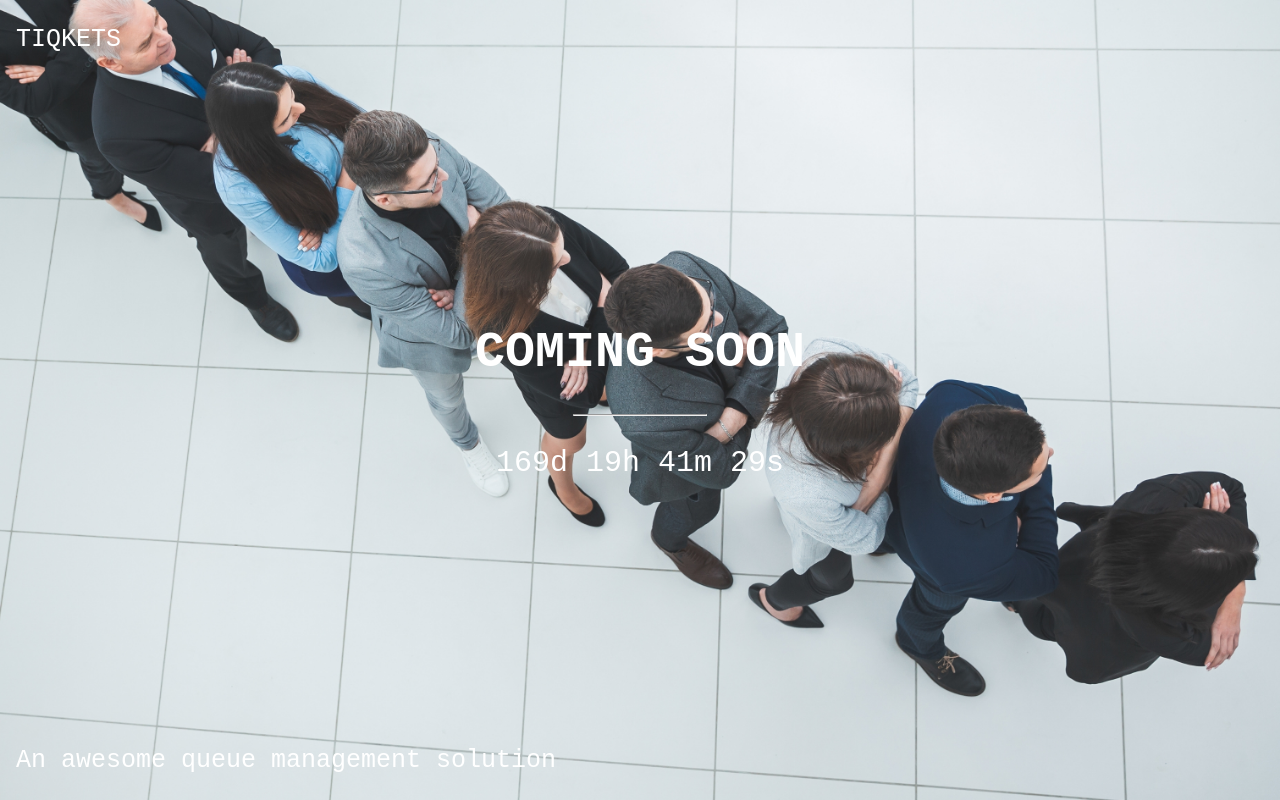
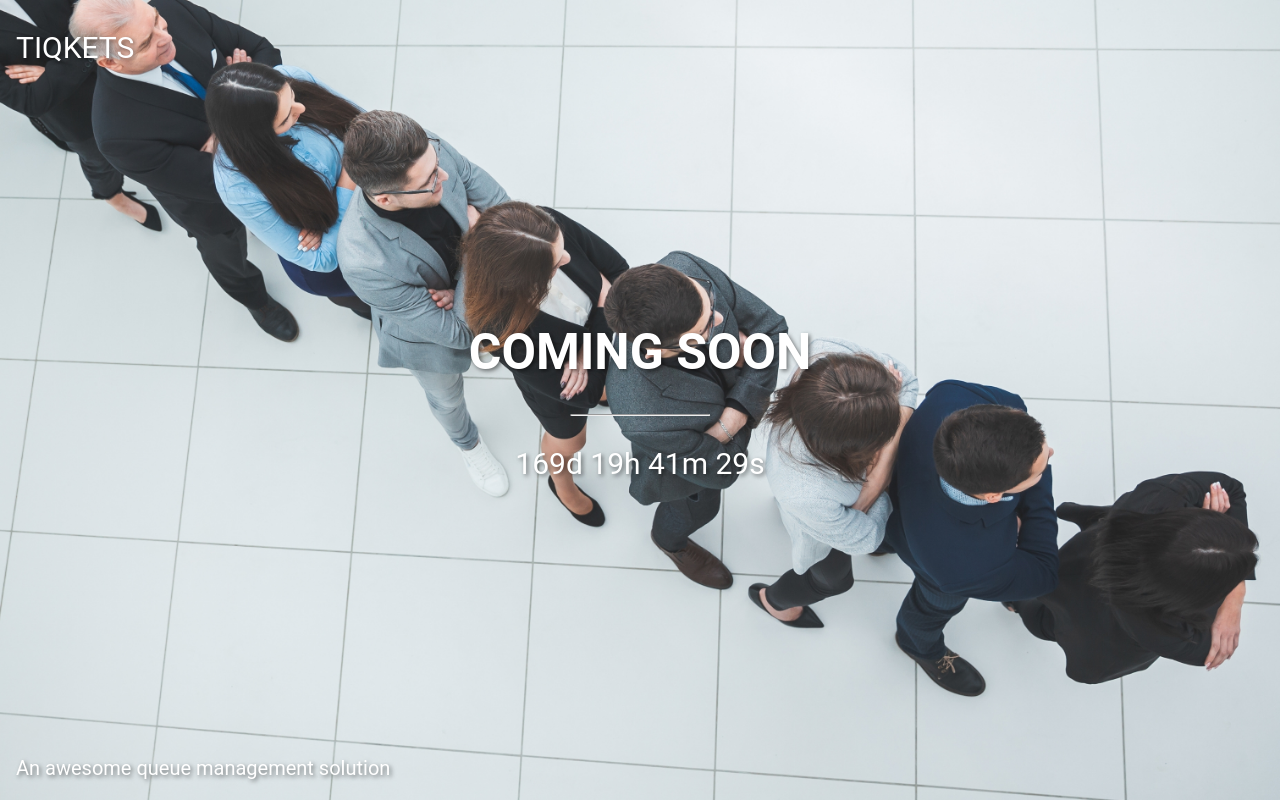
Before and after one commit to thiagu-raju/tiqkets, a Flask app: page / in a window 1280 px wide. Run offline with Flask 3, Linux system fonts and the light colour scheme.

Commit message:
text Colour changed

```diff
--- a/templates/home.html
+++ b/templates/home.html
@@ -12,21 +12,21 @@ body, html {
   background-position: center;
   background-size: cover;
   position: relative;
-  color: white;
-  font-family: "Courier New", Courier, monospace;
-  font-size: 25px;
+  font-family: "Roboto", sans-serif;
 }
 
 .topleft {
   position: absolute;
   top: 0;
   left: 16px;
+  text-shadow: 2px 2px 4px rgba(0, 0, 0, 0.5);
 }
 
 .bottomleft {
   position: absolute;
   bottom: 0;
   left: 16px;
+  text-shadow: 2px 2px 4px rgba(0, 0, 0, 0.5);
 }
 
 .middle {
@@ -35,6 +35,10 @@ body, html {
   left: 50%;
   transform: translate(-50%, -50%);
   text-align: center;
+}
+
+h1, p {
+  text-shadow: 2px 2px 4px rgba(0, 0, 0, 0.5);
 }
 
 hr {
@@ -46,15 +50,15 @@ hr {
 
 <div class="bgimg">
   <div class="topleft">
-    <p>TIQKETS</p>
+    <p style="color: white; font-size: 30px;">TIQKETS</p>
   </div>
   <div class="middle">
-    <h1>COMING SOON</h1>
+    <h1 style="color: white; font-size: 50px;">COMING SOON</h1>
     <hr>
-    <p id="demo" style="font-size:30px"></p>
+    <p id="demo" style="color: white; font-size: 30px;"></p>
   </div>
   <div class="bottomleft">
-    <p>An awesome queue management solution</p>
+    <p style="color: white; font-size: 20px;">An awesome queue management solution</p>
   </div>
 </div>
 
```
